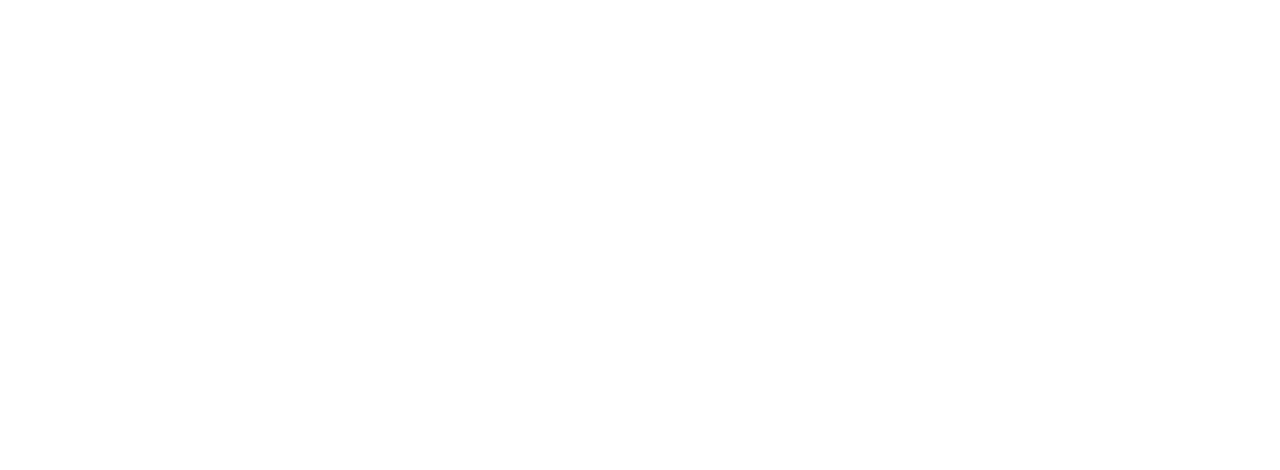
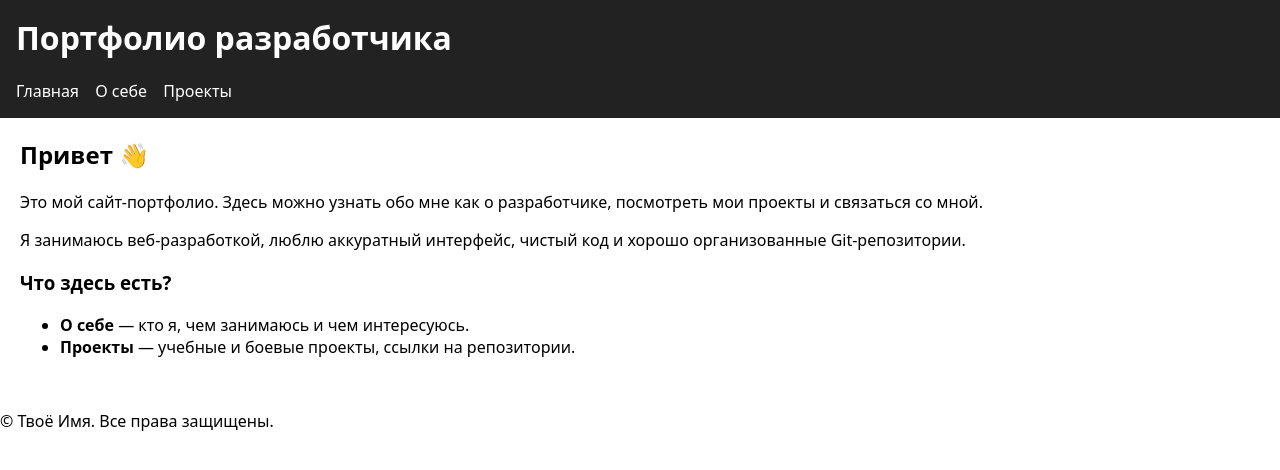
Before and after one commit to dplvv/dplvv.github.io, a plain HTML site: page index.html in a window 1280 px wide. Drawn offline with Linux system fonts and the light colour scheme.

Commit message:
Add header, main, and footer sections to index.html

```diff
--- a/index.html
+++ b/index.html
@@ -1,3 +1,5 @@
+<!DOCTYPE html>
+<html lang="ru">
 <head>
     <meta charset="UTF-8">
     <title>Портфолио разработчика</title>
@@ -31,3 +33,46 @@
     <!-- Стили -->
     <link rel="stylesheet" href="styles.css">
 </head>
+<body>
+<header class="site-header">
+    <div class="container">
+        <h1 class="site-title">Портфолио разработчика</h1>
+        <nav class="site-nav">
+            <a href="index.html">Главная</a>
+            <a href="about.html">О себе</a>
+            <a href="projects.html">Проекты</a>
+        </nav>
+    </div>
+</header>
+
+<main class="container">
+    <section class="hero">
+        <h2>Привет 👋</h2>
+        <p>
+            Это мой сайт-портфолио. Здесь можно узнать обо мне как о разработчике,
+            посмотреть мои проекты и связаться со мной.
+        </p>
+        <p>
+            Я занимаюсь веб-разработкой, люблю аккуратный интерфейс, чистый код и
+            хорошо организованные Git-репозитории.
+        </p>
+    </section>
+
+    <section class="hero-cta">
+        <h3>Что здесь есть?</h3>
+        <ul>
+            <li><strong>О себе</strong> — кто я, чем занимаюсь и чем интересуюсь.</li>
+            <li><strong>Проекты</strong> — учебные и боевые проекты, ссылки на репозитории.</li>
+        </ul>
+    </section>
+</main>
+
+<footer class="site-footer">
+    <div class="container">
+        <p>&copy; <span id="year"></span> Твоё Имя. Все права защищены.</p>
+    </div>
+</footer>
+
+<script src="script.js"></script>
+</body>
+</html>
```
